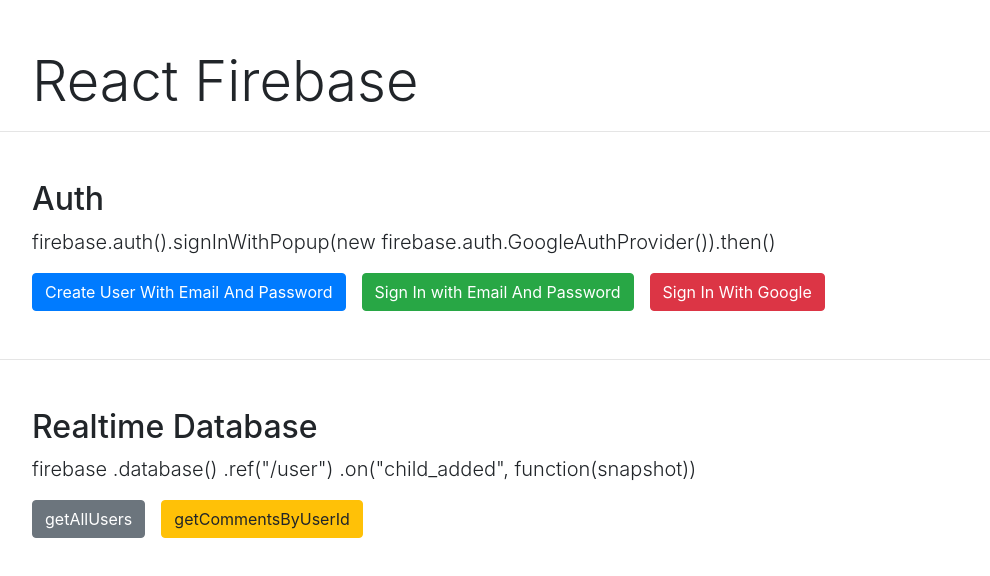
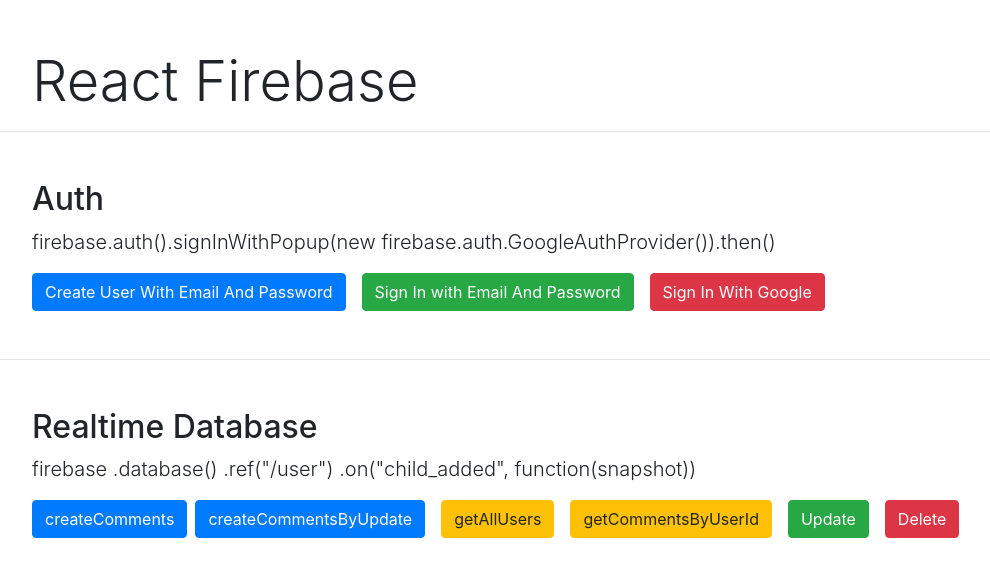
Before and after one commit to rjayaramegowda/react-firebase-auth, a React (Create React App) app: page / in a window 1280 px wide. Shown: the top 576 px of the page, without its empty margins (53-1043 px from the left). Built offline with nearby package versions, Linux system fonts and the light colour scheme.

Commit message:
Database CRUD operations added
Create, Read, Update and Delete operations are added.

```diff
--- a/src/App.js
+++ b/src/App.js
@@ -3,8 +3,12 @@
   signInWithEmailAndPassword,
   signInWithGoogle,
   createUserWithEmailAndPassword,
+  createComments,
+  createCommentsByUpdate,
   getAllUsers,
   getCommentsByUserId,
+  updateComments,
+  deleteComments,
 } from "./firebase.config";
 
 class App extends Component {
@@ -47,7 +51,21 @@
             function(snapshot))
           </p>
 
-          <button onClick={() => getAllUsers()} className="btn btn-secondary">
+          <button onClick={() => createComments()} className="btn btn-primary">
+            createComments
+          </button>
+
+          <button
+            onClick={() => createCommentsByUpdate()}
+            className="btn btn-primary ml-2"
+          >
+            createCommentsByUpdate
+          </button>
+
+          <button
+            onClick={() => getAllUsers()}
+            className="btn btn-warning ml-3"
+          >
             {" "}
             getAllUsers
           </button>
@@ -57,6 +75,20 @@
           >
             getCommentsByUserId
           </button>
+
+          <button
+            onClick={() => updateComments()}
+            className="btn btn-success ml-3"
+          >
+            Update
+          </button>
+
+          <button
+            onClick={() => deleteComments()}
+            className="btn btn-danger ml-3"
+          >
+            Delete
+          </button>
         </section>
       </>
     );
--- a/src/firebase.config.js
+++ b/src/firebase.config.js
@@ -25,12 +25,7 @@
     // This gives you a Google Access Token.
     var token = result.credential.accessToken;
     console.log(token);
-    alert(
-      "token result.credential.accessToken= " +
-        token +
-        "\n user = " +
-        result.user
-    );
+    alert("token result.credential.accessToken= \n user = " + result.user);
     // The signed-in user info.
     var user = result.user;
     console.log("user " + user);
@@ -84,7 +79,55 @@
 // var database = firebase.database();
 // const starCountRef = firebase.database().ref("user");
 
-// READ
+// 1. CREATE
+
+// a. set
+export const createComments = () => {
+  console.log("createComments()");
+
+  // Get a key for a new Post.
+  var newPostKey = firebase.database().ref().child("comments").push().key;
+  console.log(newPostKey);
+
+  const vo = {
+    body: "Updated bt Ravi",
+    title: "Data updated",
+    id: newPostKey,
+    userId: 1,
+  };
+
+  firebase
+    .database()
+    .ref("/comments/" + newPostKey)
+    .set(vo);
+};
+
+// b. update
+
+export const createCommentsByUpdate = () => {
+  console.log("createComments()");
+
+  // Get a key for a new Post.
+  var newPostKey = firebase.database().ref().child("comments").push().key;
+  console.log(newPostKey);
+
+  // Get a key for a new Post.
+  const vo = {
+    body:
+      "Write the new post's data simultaneously in the posts list and the user's post list.",
+    title: "createCommentsByUpdate title",
+    id: newPostKey,
+    userId: 1,
+  };
+
+  // Write the new post's data simultaneously in the posts list and the user's post list.
+  var updates = {};
+  updates["/comments/" + newPostKey] = vo;
+
+  firebase.database().ref().update(updates);
+};
+
+// 2. READ
 export const getAllUsers = () => {
   console.log("getUser()");
   firebase
@@ -113,17 +156,20 @@
     });
 };
 
+// 3. UDPATE
+
 export const updateComments = () => {
-  console.log("getCommentsByUserId()");
-  firebase
-    .database()
-    .ref("/comments")
-    .orderByChild("userId")
-    .equalTo(1)
-    .on("child_added", function (snapshot) {
-      console.log("//------------------------------------------");
-      console.log("snapshot.key = " + snapshot.key);
-      console.log("snapshot.val() = " + snapshot.val());
-      console.log("//------------------------------------------");
-    });
+  console.log("updateComments()");
+  firebase.database().ref("/comments/0").set({
+    body: "Updated bt Ravi",
+    title: "Data updated",
+    id: 0,
+    userId: 1,
+  });
 };
+
+// 4. DELETE
+export const deleteComments = () => {
+  console.log("deleteComments()");
+  firebase.database().ref("/comments/2").remove();
+};
```
Also changed, not shown: src/LoginBtn.js (deleted, +0 -16 lines).
